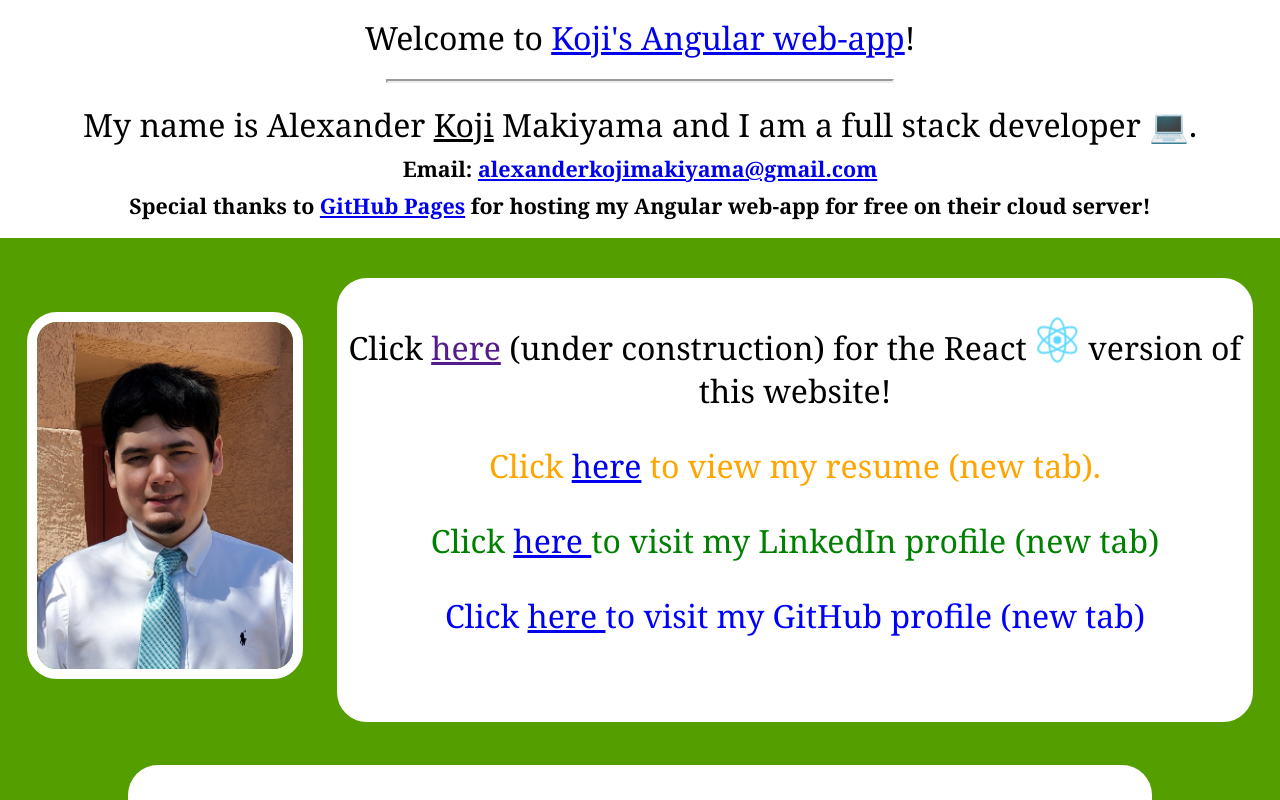
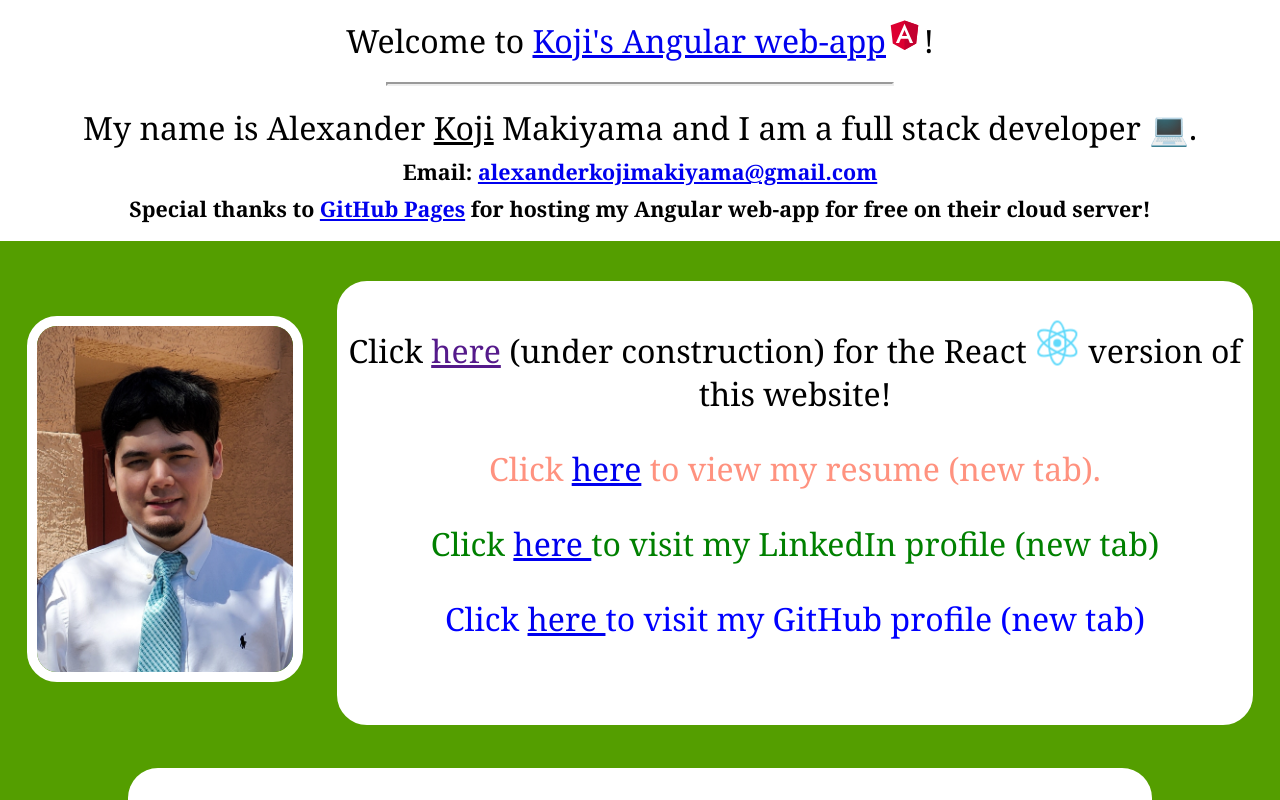
Before and after one commit to Koji-Makiyama/Koji-Makiyama.github.io, an Angular app: page / in a window 1280 px wide. Shown: the top 800 px of the page. Built offline with nearby package versions, Linux system fonts and the light colour scheme.

Commit message:
Testing keyframes with github pages

```diff
--- a/src/app/header/header.component.html
+++ b/src/app/header/header.component.html
@@ -1,6 +1,6 @@
 <header class="wrapper">
   <div class="header">
-    <span class="header-text">Welcome to <a href="https://koji-makiyama.github.io/">Koji's Angular web-app</a>!</span>
+    <span class="header-text">Welcome to <a href="https://koji-makiyama.github.io/">Koji's Angular web-app<img class="angular-react-logo" src="../assets/resources/angular-logo.svg"></a>!</span>
     <hr>
     <span>My name is Alexander <u>Koji</u> Makiyama and I am a full stack developer 💻.</span>
     <h6>Email: <a href="mailto: alexanderkojimakiyama@gmail.com">alexanderkojimakiyama@gmail.com</a>
--- a/src/app/header/header.component.scss
+++ b/src/app/header/header.component.scss
@@ -17,6 +17,10 @@ header {
     word-wrap: break-word;
 }
 
+h6 {
+    margin: 4px;
+}
+
 .header-text {
     display: block;
     margin: 3px;
@@ -28,6 +32,6 @@ header {
     background-color: white;
 }
 
-h6 {
-    margin: 4px;
+.angular-react-logo {
+    width: 3%;
 }
--- a/src/app/home/home.component.html
+++ b/src/app/home/home.component.html
@@ -8,9 +8,9 @@
         <img class="profile-picture" src="../assets/resources/profile_1.jpg" alt="profile-picture">
     </div>
     <div class="text-container">
-        <p>Click <a href="">here</a> (under construction) for the React <img class="react-spin"
-                id="react-logo" src="../assets/resources/react-logo.svg"> version of this website!</p>
-        <p id="span-orange">Click <a href="#resume-section" target="_blank">here</a> to view my resume (new tab).</p>
+        <p>Click <a href="">here</a> (under construction) for the React <img class="react-spin angular-react-logo"
+                src="../assets/resources/react-logo.svg"> version of this website!</p>
+        <p id="span-violet">Click <a href="#resume-section" target="_blank">here</a> to view my resume (new tab).</p>
         <p id="span-green">Click <a href="https://www.linkedin.com/in/alexander-koji-makiyama-842535224/"
                 target="_blank">here
             </a>to visit my LinkedIn profile (new tab)</p>
@@ -27,7 +27,7 @@
         <img class="tech-logo" src="../assets/resources/angular-logo.svg">
         TypeScript & Angular framework demo<br></a><br>
     <a href="https://github.com/Koji-Makiyama/Koji-Makiyama-React" target="_blank">
-        <img class="react-spin" id="react-logo" src="../assets/resources/react-logo.svg">
+        <img class="react-spin angular-react-logo" src="../assets/resources/react-logo.svg">
         TypeScript & React framework demo (WIP)<br></a><br>
     <a target="_blank">
         <img class="tech-logo" id="net-logo" src="../assets/resources/microsoft-net-logo.svg">
--- a/src/app/home/home.component.scss
+++ b/src/app/home/home.component.scss
@@ -17,17 +17,16 @@ li {
     list-style: none;
 }
 
-@media (prefers-reduced-motion: no-preference) {
 .react-spin {
     animation: react-logo-spin infinite 4s linear;
     pointer-events: none;
-    }
 }
 
 @keyframes react-logo-spin {
     from {
         transform: rotate(0deg);
     }
+
     to {
         transform: rotate(360deg);
     }
@@ -39,7 +38,7 @@ li {
     padding-left: 5px;
 }
 
-#react-logo {
+.angular-react-logo {
     width: 5%;
 }
 
@@ -102,8 +101,8 @@ li {
     color: purple;
 }
 
-#span-orange {
-    color: orange;
+#span-violet {
+    color: rgb(255, 146, 127);
 }
 
 #span-green {
@@ -172,7 +171,8 @@ object {
     border: 5px solid rgb(255, 255, 255);
 }
 
-.profile-picture:hover, .mobile-picture:hover {
+.profile-picture:hover,
+.mobile-picture:hover {
     box-shadow: 0px 6px 20px rgb(255, 255, 255);
 
 }
```
Lines whose indentation alone changed are shown as unchanged.
